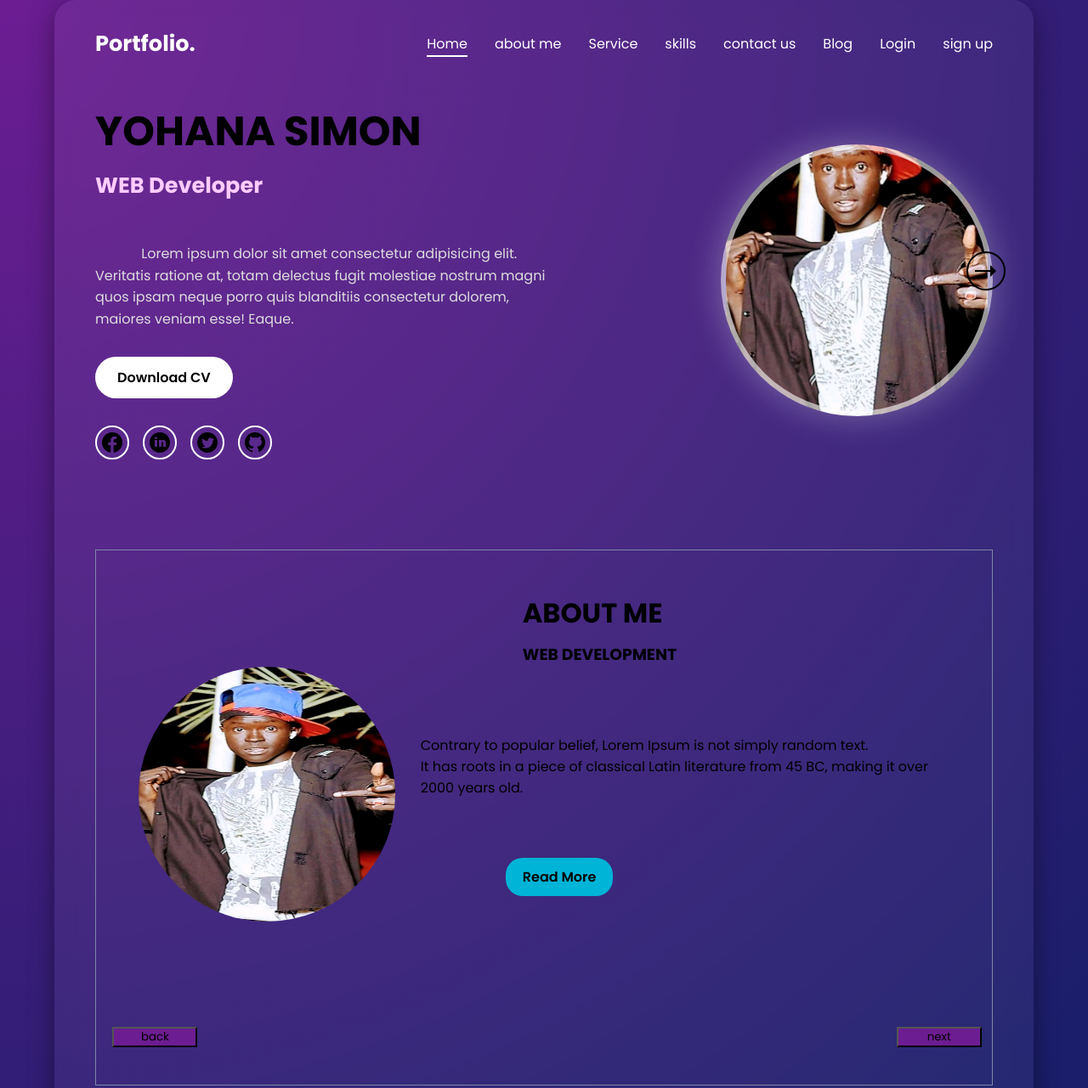
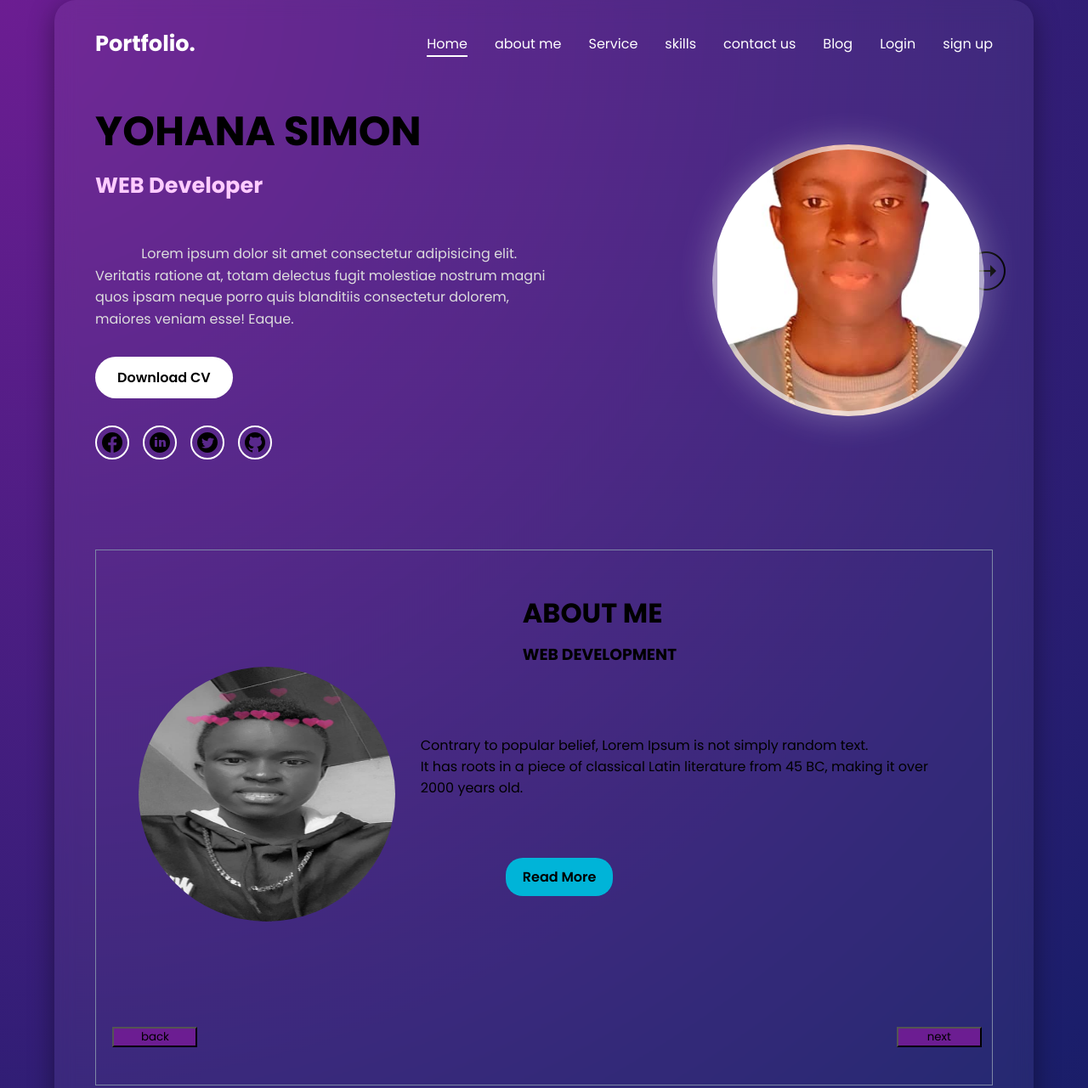
Before and after one commit to yohanasimon111/portfloio, a plain HTML site: page index.html in a window 1280 px wide. Shown: the top 1281 px of the page at 85% size. Drawn offline with Linux system fonts and the light colour scheme.

Commit message:
portfloio

```diff
--- a/index.html
+++ b/index.html
@@ -53,7 +53,7 @@
   <!-- ABOUT SECTION -->
   <section id="about me" class="about me">
 
-    <img class="iamge" src="./1752664952312.jpg" alt="About Image">
+    <img class="iamge" src="./WhatsApp Image 2025-09-26 at 17.35.14_32d5cdee.jpg" alt="About Image">
     <div class="about-text">
       <div class="about1">
       <h2>ABOUT ME</h2>
--- a/style.css
+++ b/style.css
@@ -147,10 +147,12 @@
 
     /* Hero Image */
     .hero-img {
+      position: relative;
       width: 320px;
       height: 320px;
+      right: 10px;
       border-radius: 50%;
-      background: url('./1752664952312.jpg') no-repeat center/cover;
+      background: url('./WhatsApp\ Image\ 2025-09-26\ at\ 17.26.13_33c726a8.jpg') no-repeat center/cover;
       border: 6px solid rgba(255, 255, 255, 0.6);
       box-shadow: 0px 0px 40px rgba(255, 255, 255, 0.3);
     }
```
Also changed, not shown: 1752664952312 - Copy.jpg (deleted), 1752664952312.jpg (deleted), WhatsApp Image 2025-09-26 at 17.26.13_33c726a8.jpg (added), WhatsApp Image 2025-09-26 at 17.35.14_32d5cdee.jpg (added).
